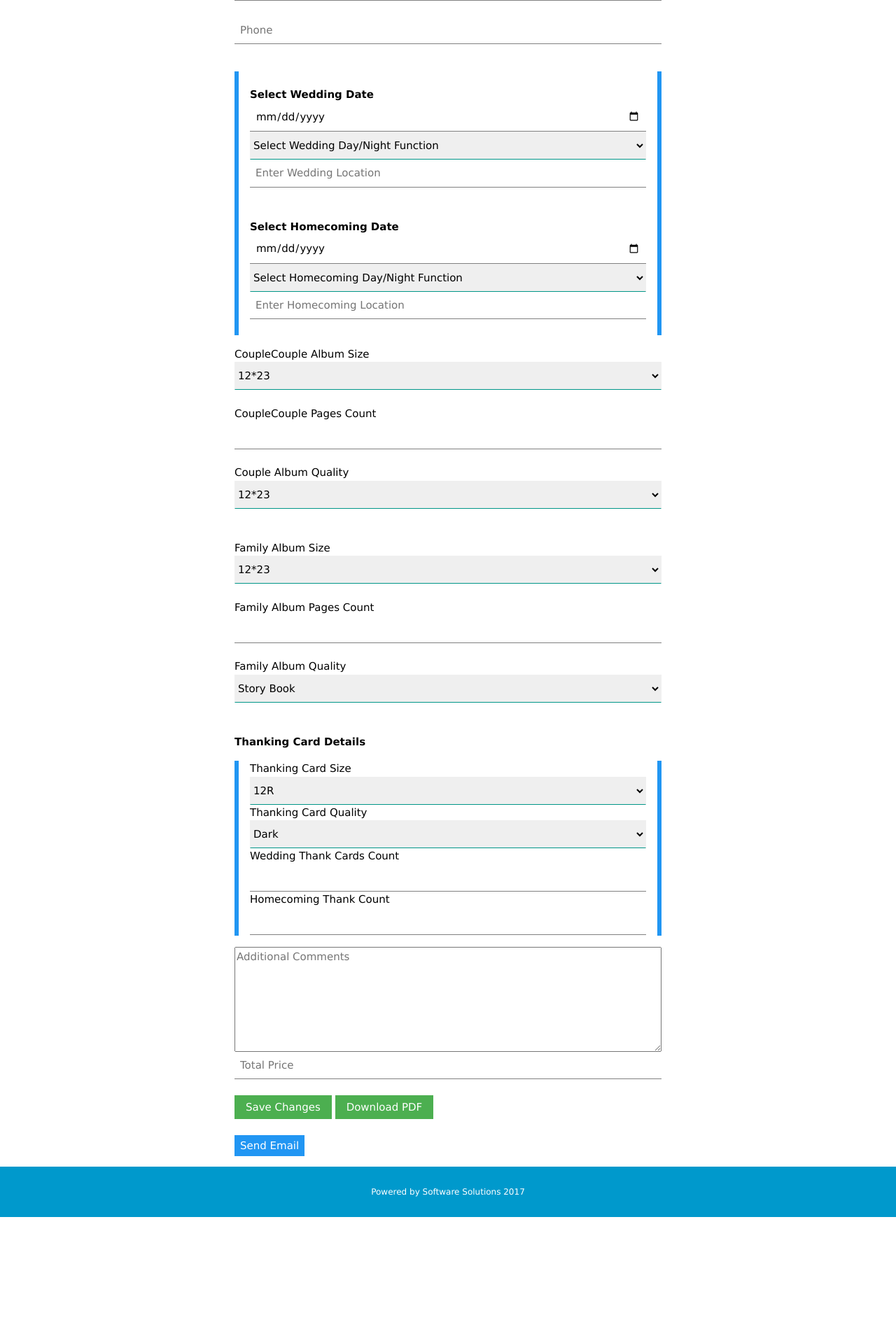
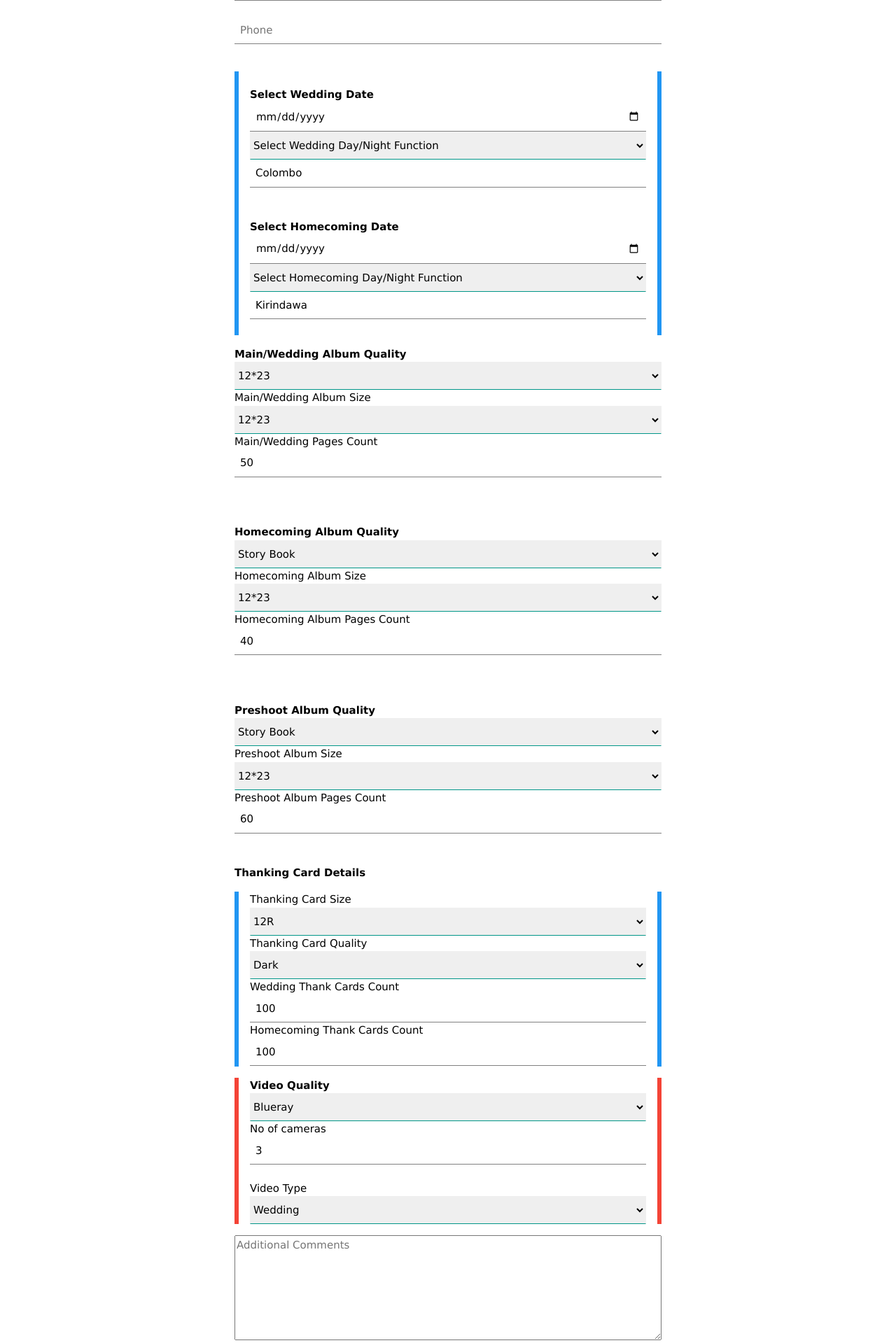
Before and after one commit to malindakpt/Siyerra, a PHP site: page /pdf/siyera.php in a window 1280 px wide. Shown: the part 326-2245 px from the top of the page at 70% size. Before the commit the page ends 2065 px from the top, so only its background shows below. Run offline with PHP 8.4, Linux system fonts and the light colour scheme.

Commit message:
Added new properties video preshoot

```diff
--- a/getWedding.php
+++ b/getWedding.php
@@ -25,7 +25,9 @@ if ($result->num_rows > 0) {
 		'CAQuality' => $row["CAQuality"], 'FASize' => $row["FASize"], 'FAPages' => $row["FAPages"],
 		'FAQuality' => $row["FAQuality"], 'thankCardSize' => $row["thankCardSize"],
 		'thankCardQuality' => $row["thankCardQuality"], 'wedThankCardCount' => $row["wedThankCardCount"], 'homeThankCardCount' => $row["homeThankCardCount"],
-		'email' => $row["email"], 'phone' => $row["phone"]);
+		'email' => $row["email"], 'phone' => $row["phone"]),
+		'PSSize' => $row["PSSize"], 'PSPages' => $row["PSPages"],'PSQuality' => $row["PSQuality"],
+		'VidQuality' => $row["VidQuality"], 'VidNoOfCam' => $row["VidNoOfCam"],'VidType' => $row["VidType"];
 		//array_push($allList,$arr);
     }
 	echo json_encode($arr);
--- a/siyera.php
+++ b/siyera.php
@@ -69,7 +69,7 @@
 				<option value="Night">Night</option>
 			</select>
 
-			<input id='placeW' placeholder="Enter Wedding Location"  class="w3-input" > </input>
+			<input id='placeW' placeholder="Enter Wedding Location"  class="w3-input" value="Colombo" > </input>
 
 			<br><br>
 			<label><b>Select Homecoming Date</b></label>
@@ -79,44 +79,59 @@
 				<option value="Day">Day</option>
 				<option value="Night">Night</option>
 			</select>
-			<input id='placeH' placeholder="Enter Homecoming Location"  class="w3-input" > </input>
+			<input id='placeH' placeholder="Enter Homecoming Location"  class="w3-input" value="Kirindawa"> </input>
 			<br>
-
 		</div>
-		<label>CoupleCouple Album Size</label>
+		<label><b>Main/Wedding Album Quality</b></label>
+		<select id='CAQuality'  class="w3-select" >
+			<option value="12*23">12*23</option>
+			<option value="40*30">40*30</option>
+		</select>
+		<label>Main/Wedding Album Size</label>
 		<select id='CASize'  class="w3-select" >
 			<option value="12*23">12*23</option>
 			<option value="40*30">40*30</option>
 		</select>
-		<br><br>
-		<label>CoupleCouple Pages Count</label>
-		<input id='CAPages'  class="w3-input" > </input>
 		<br>
-		<label>Couple Album Quality</label>
-		<select id='CAQuality'  class="w3-select" >
-			<option value="12*23">12*23</option>
-			<option value="40*30">40*30</option>
-		</select>
+		<label>Main/Wedding Pages Count</label>
+		<input id='CAPages'  class="w3-input" value="50"> </input>
+
 		<br>
 		<br>
 	  <div class="XXX">
 			<br>
-			<label>Family Album Size</label>
+			<label><b>Homecoming Album Quality</b></label>
+			<select id='FAQuality'  class="w3-select" >
+				<option value="Story Book">Story Book</option>
+				<option value="Magazine Book">Magazine Book</option>
+			</select>
+			<label>Homecoming Album Size</label>
 			<select id='FASize'  class="w3-select" >
 				<option value="12*23">12*23</option>
 				<option value="40*30">40*30</option>
 			</select>
 			<br>
+			<label>Homecoming Album Pages Count</label>
+			<input id='FAPages' class="w3-input" value="40"> </input>
 			<br>
-			<label>Family Album Pages Count</label>
-			<input id='FAPages' class="w3-input" > </input>
 			<br>
-			<label>Family Album Quality</label>
-			<select id='FAQuality'  class="w3-select" >
+		</div>
+		 <div class="XXX">
+			<br>
+			<label><b>Preshoot Album Quality</b></label>
+			<select id='PSQuality'  class="w3-select" >
 				<option value="Story Book">Story Book</option>
 				<option value="Magazine Book">Magazine Book</option>
 			</select>
+			<label>Preshoot Album Size</label>
+			<select id='PSSize'  class="w3-select" >
+				<option value="12*23">12*23</option>
+				<option value="40*30">40*30</option>
+			</select>
 			<br>
+			<label>Preshoot Album Pages Count</label>
+			<input id='PSPages' class="w3-input" value="60"> </input>
+
 		</div>
 		<br><br>
 		<label><b>Thanking Card Details</b></label>
@@ -135,14 +150,37 @@
 			</select>
 			<br>
 			<label>Wedding Thank Cards Count</label>
-			<input id='wedThankCardCount'  class="w3-input" > </input>
+			<input id='wedThankCardCount'  class="w3-input" value="100"> </input>
 
-			<label>Homecoming Thank Count</label>
-			<input id='homeThankCardCount'  class="w3-input" > </input>
+			<label>Homecoming Thank Cards Count</label>
+			<input id='homeThankCardCount'  class="w3-input" value="100"> </input>
+		</div>
+		<div class="w3-panel  w3-leftbar w3-rightbar w3-border-red">
+			<label><b>Video Quality</b></label>
+			<select id='VidQuality'  class="w3-select" >
+				<option value="blueray">Blueray</option>
+				<option value="hd">HD</option>
+			</select>
+			<br>
+			<label>No of cameras</label>
+			<input id='VidNoOfCam'  class="w3-input" value="3"> </input>
+			<br>
+			<label>Video Type</label>
+			<select id='VidType'  class="w3-select" >
+				<option value="wed">Wedding</option>
+				<option value="wedHome">Wedding and Homecoming</option>
+				<option value="pre">Preshoot</option>
+				<option value="preWed">Preshoot and Wedding</option>
+			</select>
+
 		</div>
 		<div>
-			<textarea name="textarea" placeholder="Additional Comments" style="width:100%;height:150px;"></textarea>
-			<input id='homeThankCardCount' placeholder="Total Price" class="w3-input" > </input>
+			<textarea id="Comments" placeholder="Additional Comments" style="width:100%;height:150px;"></textarea>
+			<input id='Advance1' placeholder="Advance1" class="w3-input" > </input>
+			<input id='Advance2' placeholder="Advance2" class="w3-input" > </input>
+			<input id='Advance3' placeholder="Advance3" class="w3-input" > </input>
+			<label>Total Price</label>
+			<input id='Total'  class="w3-input" > </input>
 		</div>
 		<div>
 		<br>
@@ -191,6 +229,18 @@ function getWedding(event) {
 			$('#dateH').val(obj.dateH);
 			$('#timeH').val(obj.timeH);
 			$('#placeH').val(obj.placeH);
+			$('#PSSize').val(obj.PSSize);
+			$('#PSPages').val(obj.PSPages);
+			$('#PSQuality').val(obj.PSQuality);
+			$('#VidQuality').val(obj.VidQuality);
+			$('#VidNoOfCam').val(obj.VidNoOfCam);
+			$('#VidType').val(obj.VidType);
+
+			$('#Advance1').val(obj.Advance1);
+			$('#Advance2').val(obj.Advance2);
+			$('#Advance3').val(obj.Advance3);
+			$('#Total').val(obj.Total);
+			$('#Comments').val(obj.Comments);
 
 			console.log(returnedData);
 		}).fail(function(){
@@ -219,7 +269,6 @@ function showAll() {
 			var allArr = JSON.parse(returnedData);
 			for (var i = 0; i < allArr.length; i++) {
 				$( "#allListTable" ).append( "<tr><td>"+allArr[i].name+"</td><td>"+allArr[i].date+"</td><td>"+allArr[i].time+':'+allArr[i].type+"</td><td><input value='View' type='button' id='"+allArr[i].ID+"' onclick='getWedding(this)'></input></td><td><input value='Delete' type='button' id='"+allArr[i].ID+"' onclick='deleteWedding(this)'></input></td></tr>" );
-
 			}
 
 		}).fail(function(){
@@ -250,13 +299,25 @@ function myFunction() {
 		phone: $('#phone').val(),
 		dateH : $('#dateH').val(),
 		timeH: $('#timeH').val(),
-		placeH: $('#placeH').val()
+		placeH: $('#placeH').val(),
+		PSSize: $('#PSSize').val(),
+		PSPages: $('#PSPages').val(),
+		PSQuality: $('#PSQuality').val(),
+		VidQuality: $('#VidQuality').val(),
+		VidNoOfCam: $('#VidNoOfCam').val(),
+		VidType: $('#VidType').val(),
+
+		Comments: $('#Comments').val(),
+		Advance1: $('#Advance1').val(),
+		Advance2: $('#Advance2').val(),
+		Advance3: $('#Advance3').val(),
+		Total: $('#Total').val()
 	},
     function(returnedData){
          console.log(returnedData);
-		 alert($('#CAQuality').val());
-	}).fail(function(){
-		  console.log("error");
+		 alert("Done" + returnedData);
+	}).fail(function(returnedData){
+		  console.log("error "  + returnedData);
 	});
 
 
```
Also changed, not shown: addWedding.php (+16 -2 lines).
